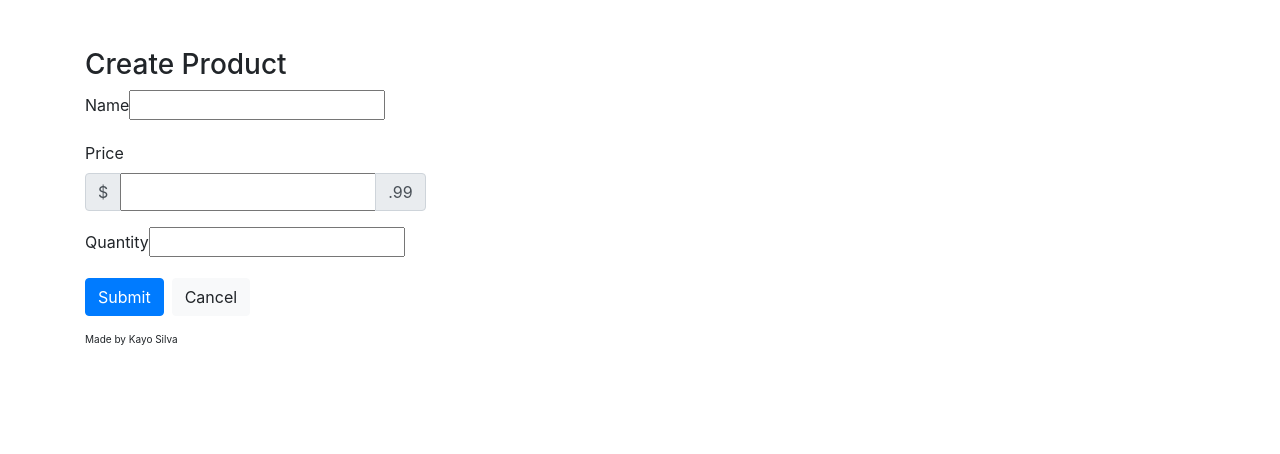
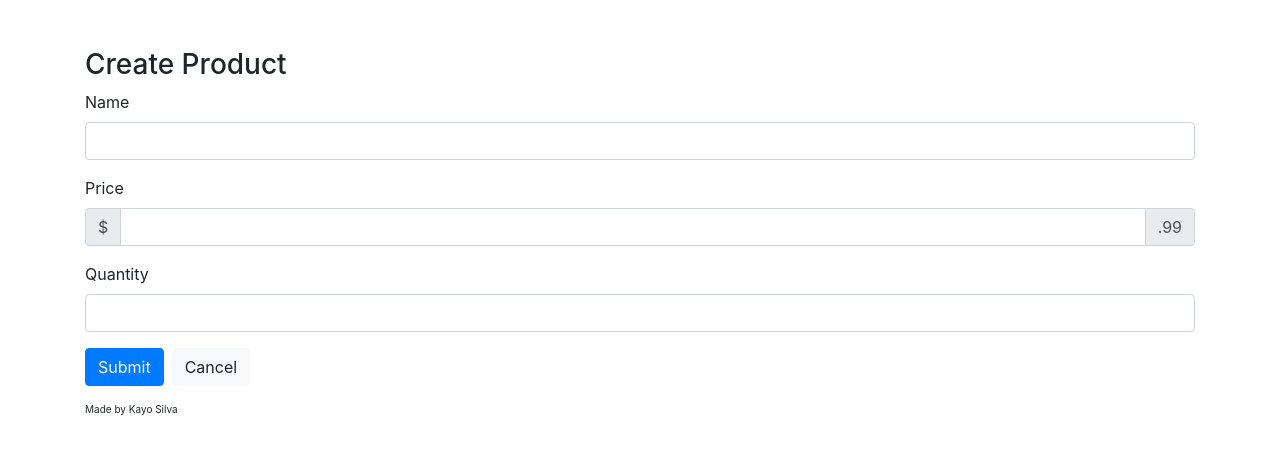
Before and after one commit to kafy11/products-next-app, a Next.js app: page /add in a window 1280 px wide. Shown: the top 454 px of the page. Built offline with nearby package versions, Linux system fonts and the light colour scheme.

Commit message:
Corrigido bug no css dos inputs e adicionado teste para verificar isso

```diff
--- a/components/InputText.js
+++ b/components/InputText.js
@@ -1,7 +1,7 @@
 import { useRef } from 'react';
 
 //Componet used to create the form fields
-const InputText = ({ label, append, prepend, onChange, value = '', ...rest }) => {
+const InputText = ({ label, append, prepend, onChange, value = '', className, ...rest }) => {
     //ref to copy the label click for the input
     const inputRef = useRef(null);
     const handleLabelClick = () => inputRef.current.focus();
@@ -18,7 +18,7 @@ const InputText = ({ label, append, prepend, onChange, value = '', ...rest }) =>
     const inputField = (
         <input
             type="text"
-            className="form-control"
+            className={`form-control ${className}`}
             ref={inputRef}
             onChange={handleChange}
             value={value}
```
Also changed, not shown: 2 other files (tests, documents, lock files or other folders).
